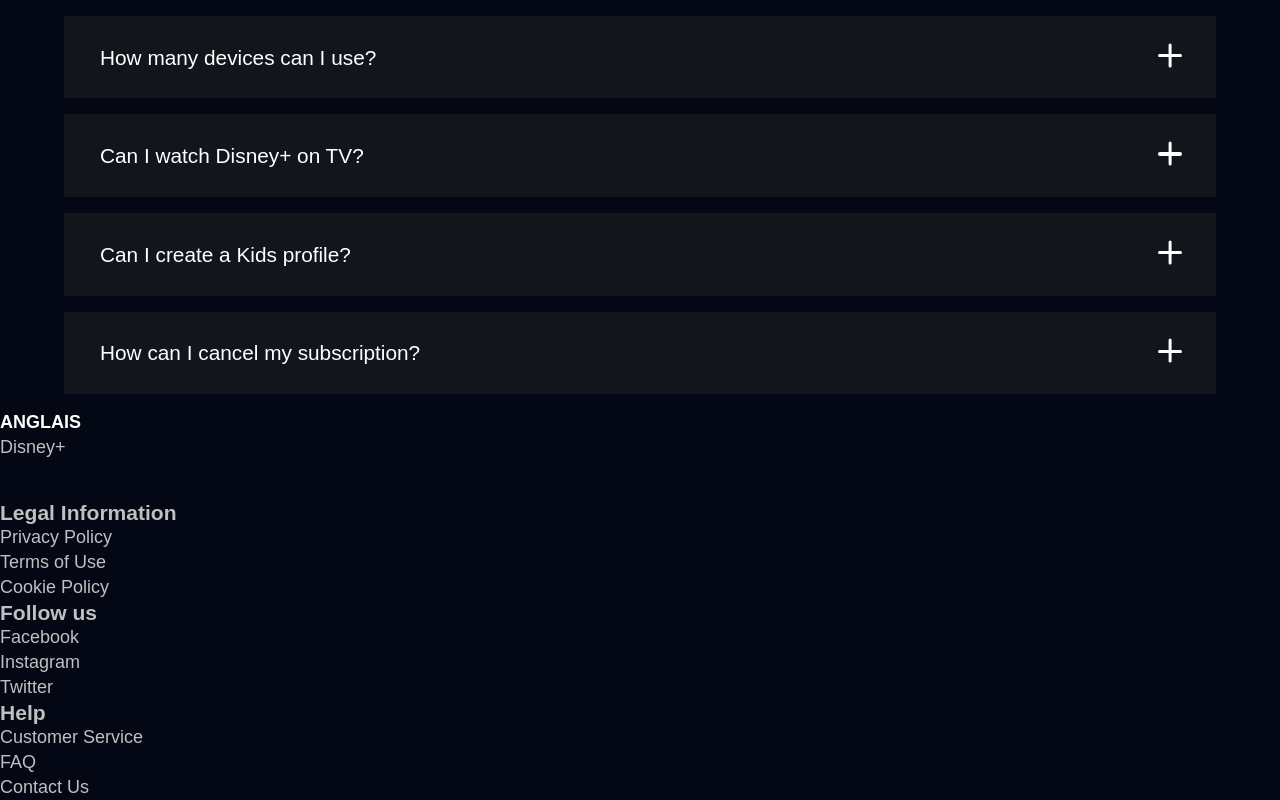
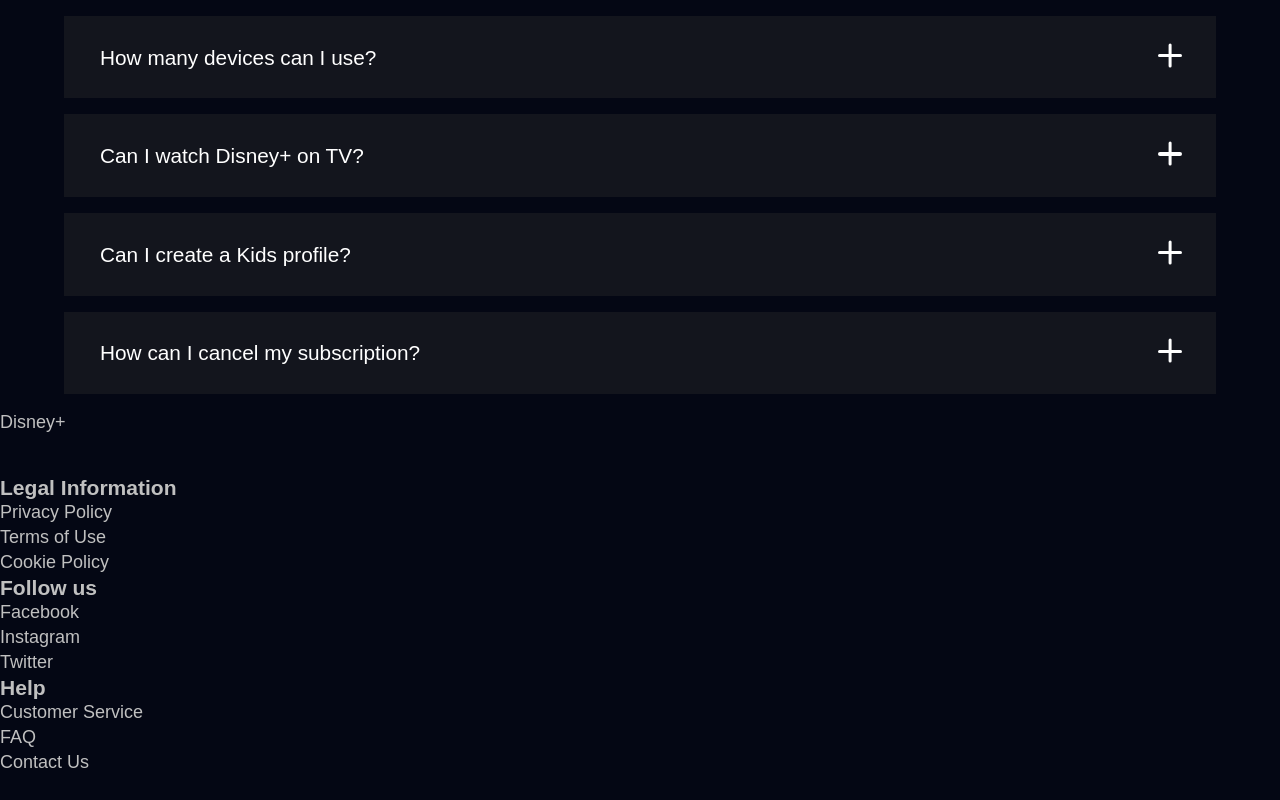
Before and after one commit to Kalisar2/Kalisar2_anglaisdisneyplus.io, a plain HTML site: page index.html in a window 1280 px wide. Shown: the part 4622-5422 px from the top of the page. After the commit the page ends 5397 px from the top, so only its background shows below. Drawn offline with Linux system fonts and the light colour scheme.

Commit message:
Update index.html

```diff
--- a/index.html
+++ b/index.html
@@ -285,9 +285,6 @@
 			</div>
 		</section>
 
-			<div>
-				<a href=" https://kalisar2.github.io/Kalisar2_anglaisdisneyplus.io/"><strong>ANGLAIS</strong></a>
-			</div>
 
 		<section class="footer">
 			<div class="column">
```
